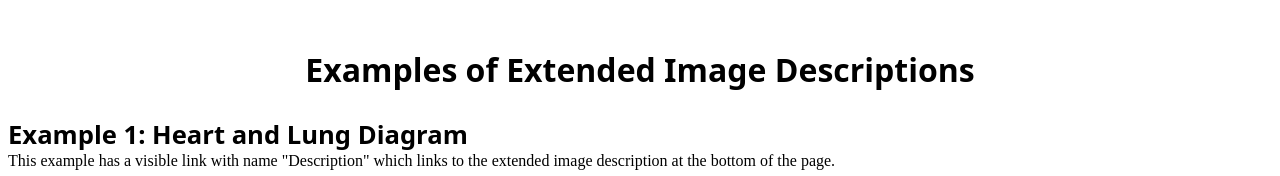
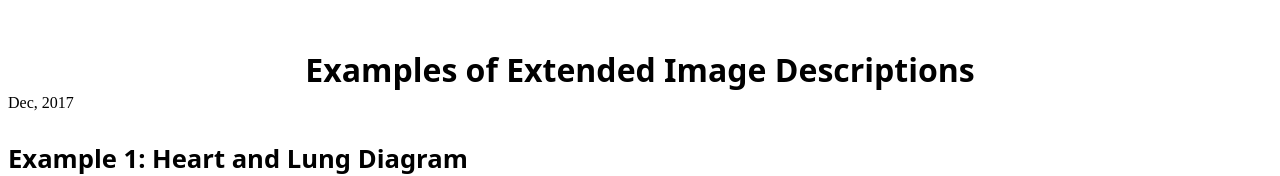
Before and after one commit to benetech/AccessibleImageSampleBook, a plain HTML site: page WebPageExtendedDescription/HeartLungExtendedDescription.html in a window 1280 px wide. Shown: the top 176 px of the page. Drawn offline with Linux system fonts and the light colour scheme.

Commit message:
added date to page

```diff
--- a/WebPageExtendedDescription/HeartLungExtendedDescription.html
+++ b/WebPageExtendedDescription/HeartLungExtendedDescription.html
@@ -7,7 +7,7 @@
 <body xml:lang="en">
 <section>
     <h1>Examples of Extended Image Descriptions</h1>
-
+    <p>Dec, 2017</p>
     <h2>Example 1: Heart and Lung Diagram</h2>
     This example has a visible link with name "Description" which links to the extended image description at the bottom of the page.
     <div class="img_p">
```
